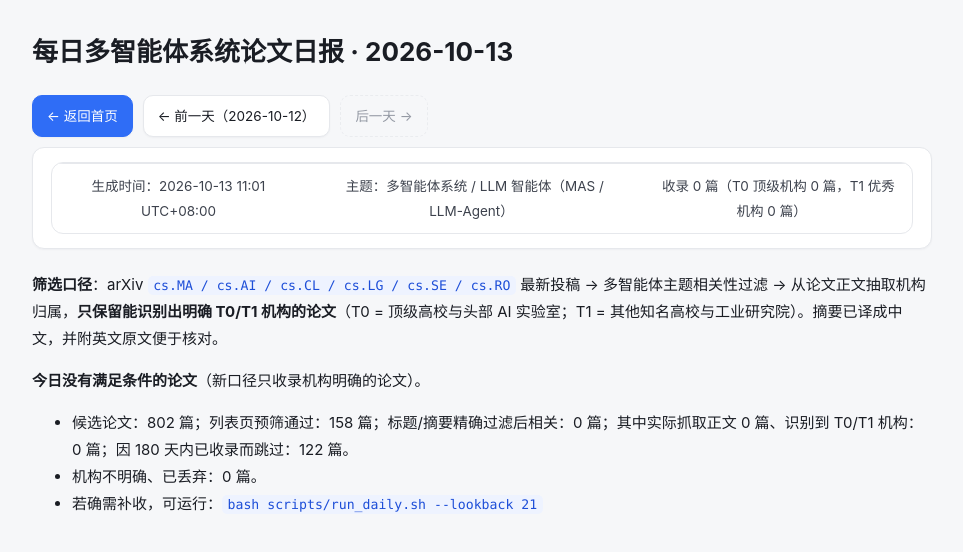
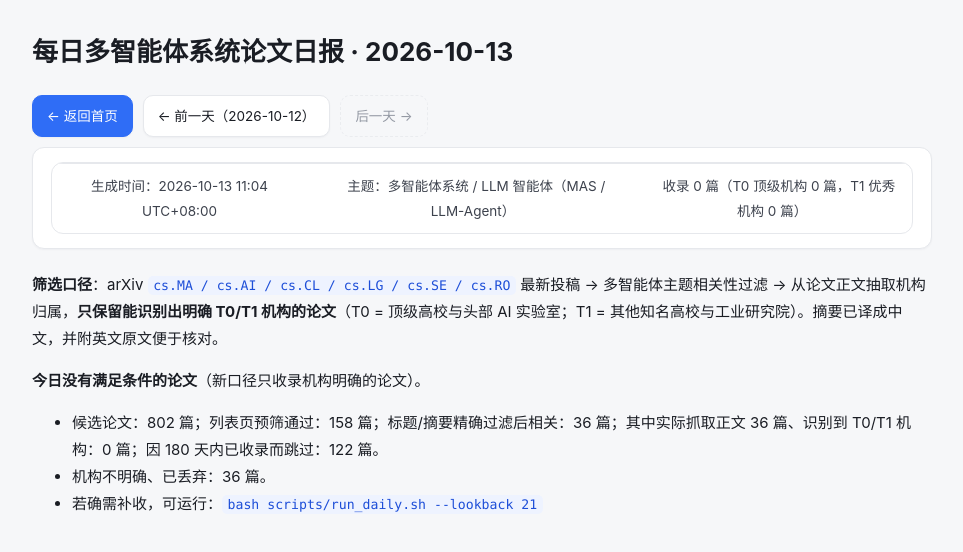
Before and after one commit to isaacveg/mas-daily, a Jekyll site: the page built from daily/2026-10-13.md, in a window 1280 px wide. Shown: the top 552 px of the page, without its empty margins (158-1121 px from the left). Built offline with Jekyll 4.4.1, drawn with Linux system fonts in a browser that asks for light colours.

Commit message:
report: 更新 2026-10-13 日报

```diff
--- a/daily/2026-10-13.md
+++ b/daily/2026-10-13.md
@@ -8,12 +8,12 @@ permalink: /daily/2026-10-13/
 <div class="day-nav"><a class="home" href="/mas-daily/">← 返回首页</a><a href="/mas-daily/daily/2026-10-12/">← 前一天（2026-10-12）</a><span class="disabled">后一天 →</span></div>
 
 
-> 生成时间：2026-10-13 11:01 UTC+08:00　|　主题：多智能体系统 / LLM 智能体（MAS / LLM-Agent）　|　收录 0 篇（T0 顶级机构 0 篇，T1 优秀机构 0 篇）
+> 生成时间：2026-10-13 11:04 UTC+08:00　|　主题：多智能体系统 / LLM 智能体（MAS / LLM-Agent）　|　收录 0 篇（T0 顶级机构 0 篇，T1 优秀机构 0 篇）
 
 **筛选口径**：arXiv `cs.MA / cs.AI / cs.CL / cs.LG / cs.SE / cs.RO` 最新投稿 → 多智能体主题相关性过滤 → 从论文正文抽取机构归属，**只保留能识别出明确 T0/T1 机构的论文**（T0 = 顶级高校与头部 AI 实验室；T1 = 其他知名高校与工业研究院）。摘要已译成中文，并附英文原文便于核对。
 
 **今日没有满足条件的论文**（新口径只收录机构明确的论文）。
 
-- 候选论文：802 篇；列表页预筛通过：158 篇；标题/摘要精确过滤后相关：0 篇；其中实际抓取正文 0 篇、识别到 T0/T1 机构：0 篇；因 180 天内已收录而跳过：122 篇。
-- 机构不明确、已丢弃：0 篇。
+- 候选论文：802 篇；列表页预筛通过：158 篇；标题/摘要精确过滤后相关：36 篇；其中实际抓取正文 36 篇、识别到 T0/T1 机构：0 篇；因 180 天内已收录而跳过：122 篇。
+- 机构不明确、已丢弃：36 篇。
 - 若确需补收，可运行：`bash scripts/run_daily.sh --lookback 21`
```
